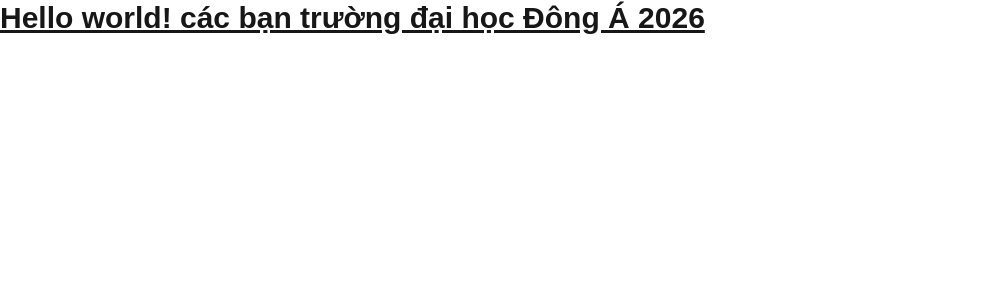
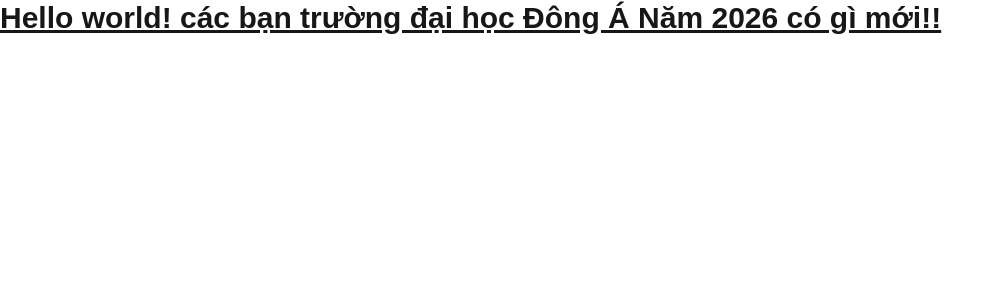
Before and after one commit to HieuNguyenddev/devops-minhhieu-ST23A, a Next.js app: page / in a window 1280 px wide. Shown: the top 300 px of the page, without its empty margins (0-1005 px from the left). Built offline with nearby package versions, Linux system fonts and the light colour scheme.

Commit message:
edit text version 2.2

```diff
--- a/app/page.tsx
+++ b/app/page.tsx
@@ -2,7 +2,9 @@
   return (
     <h1 className="text-3xl font-bold underline">
       Hello world!
-      các bạn trường đại học Đông Á 2026
+      các bạn trường đại học Đông Á
+      Năm 2026
+      có gì mới!!
     </h1>
   )
 }
```
Also changed, not shown: 2 other files (tests, documents, lock files or other folders).
